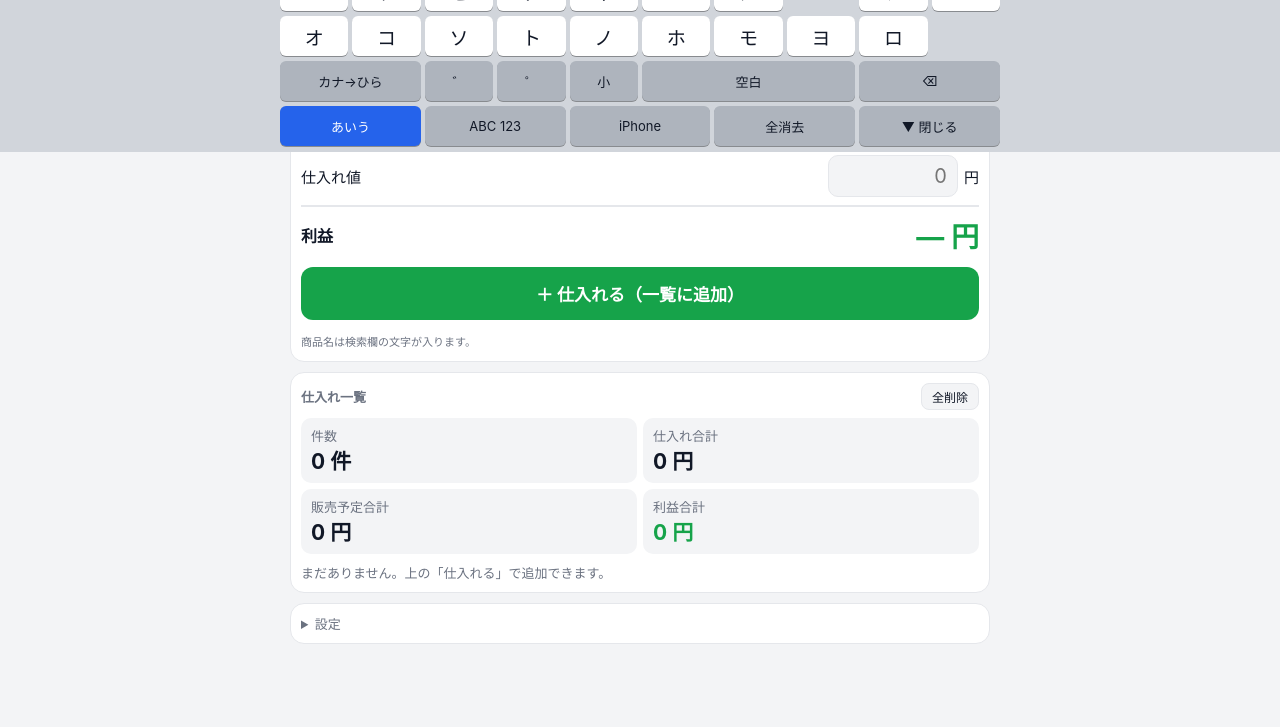
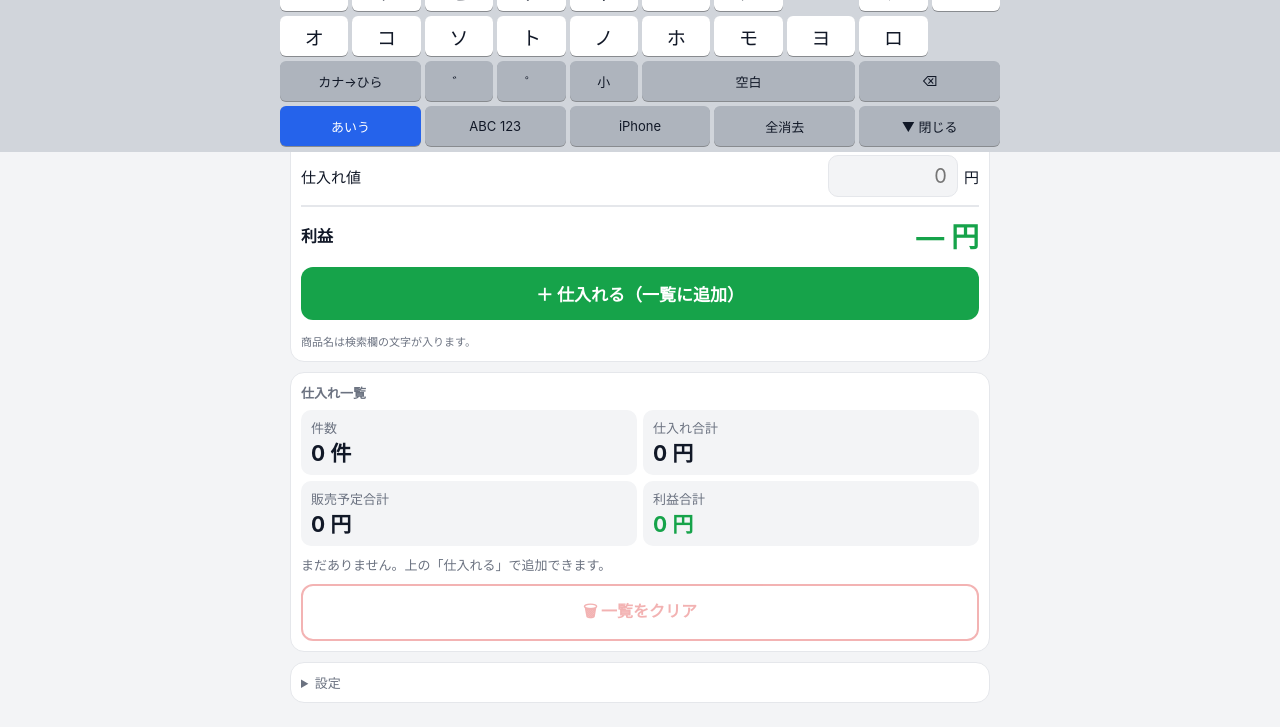
Before and after one commit to ymori3papa-alt/sedori-multi-search, a plain HTML site: page index.html in a window 1280 px wide. Shown: the part 648-1375 px from the top of the page. Drawn offline with Linux system fonts and the light colour scheme.

Commit message:
仕入れ一覧の下に「一覧をクリア」ボタンを設置
Co-Authored-By: Claude Opus 5.5 <noreply@anthropic.com>

```diff
--- a/index.html
+++ b/index.html
@@ -124,6 +124,9 @@
   .pItem .del, .pItem .edit { border:none; background:none; color:var(--danger); font-size:20px; padding:6px 6px; }
   .pItem.editing { background:var(--chip); border-radius:10px; padding:8px; outline:2px solid var(--accent); }
   .buyBtn.editing { background:var(--accent); }
+  .clearListBtn { width:100%; margin-top:10px; padding:12px; border-radius:12px; font-size:16px; font-weight:700;
+    font-family:inherit; border:2px solid var(--danger); background:transparent; color:var(--danger); }
+  .clearListBtn:disabled { opacity:.35; }
   .cancelBtn { padding:10px; border-radius:12px; border:1px solid var(--line); background:var(--bg);
     color:var(--text); font-size:15px; font-family:inherit; }
 
@@ -196,9 +199,10 @@
   </section>
 
   <section>
-    <h2>仕入れ一覧 <button class="smallBtn" id="clearPurchases">全削除</button></h2>
+    <h2>仕入れ一覧</h2>
     <div class="totals" id="pTotals"></div>
     <div id="pList"></div>
+    <button type="button" class="clearListBtn" id="clearPurchases">🗑 一覧をクリア</button>
   </section>
 
   <section>
@@ -632,7 +636,8 @@ function renderPurchases() {
     <div>仕入れ合計<b>${yen(sum('buy'))}</b></div>
     <div>販売予定合計<b>${yen(sum('sell'))}</b></div>
     <div class="profit${profit < 0 ? ' neg' : ''}">利益合計<b>${yen(profit)}</b></div>`;
-  $('pList').innerHTML = purchases.length ? '' : '<span class="empty">まだありません。上の「仕入れる」で追加できます。</span>';
+  $('clearPurchases').disabled = !purchases.length;
+  $('pList').innerHTML = purchases.length ? '' :'<span class="empty">まだありません。上の「仕入れる」で追加できます。</span>';
   // 新しい順に表示
   purchases.map((p, i) => [p, i]).reverse().forEach(([p, i]) => {
     const row = document.createElement('div');
```
